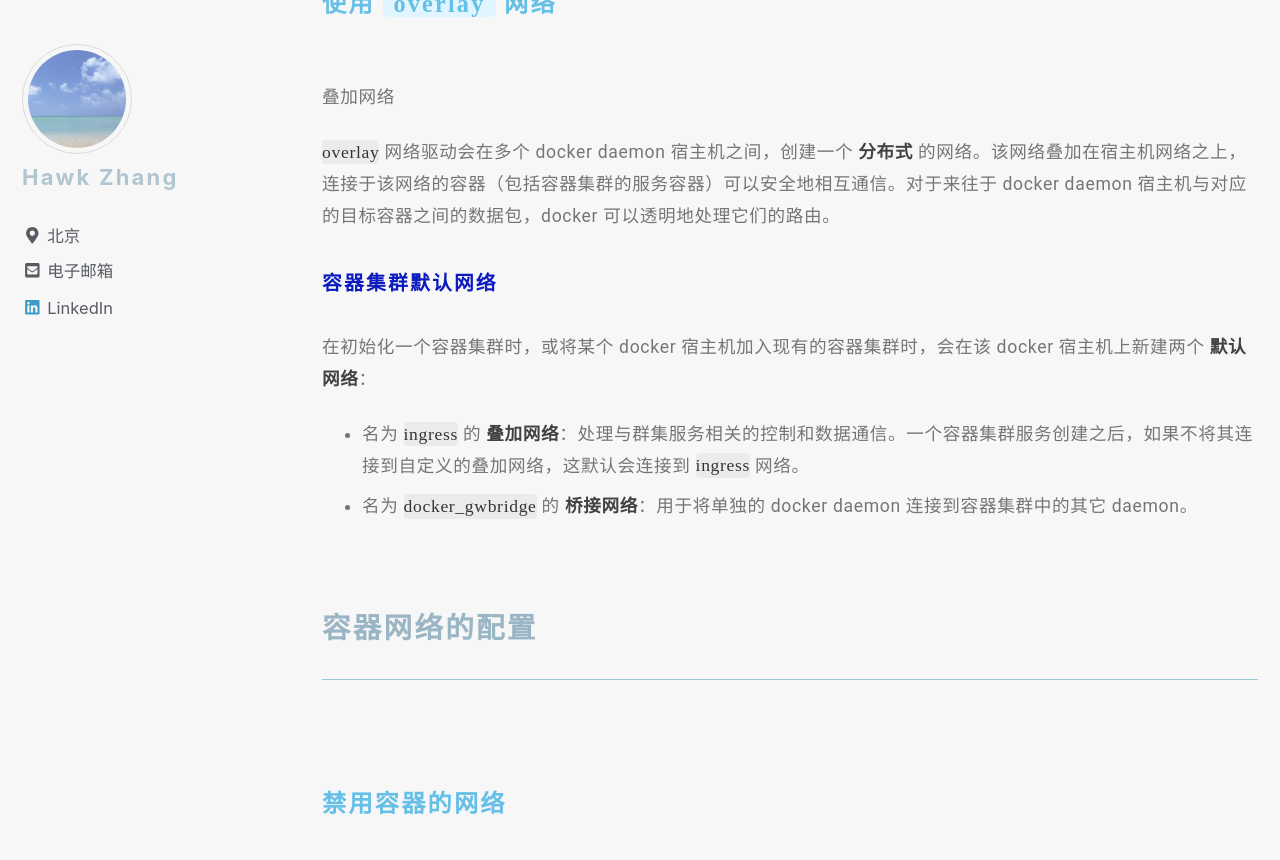
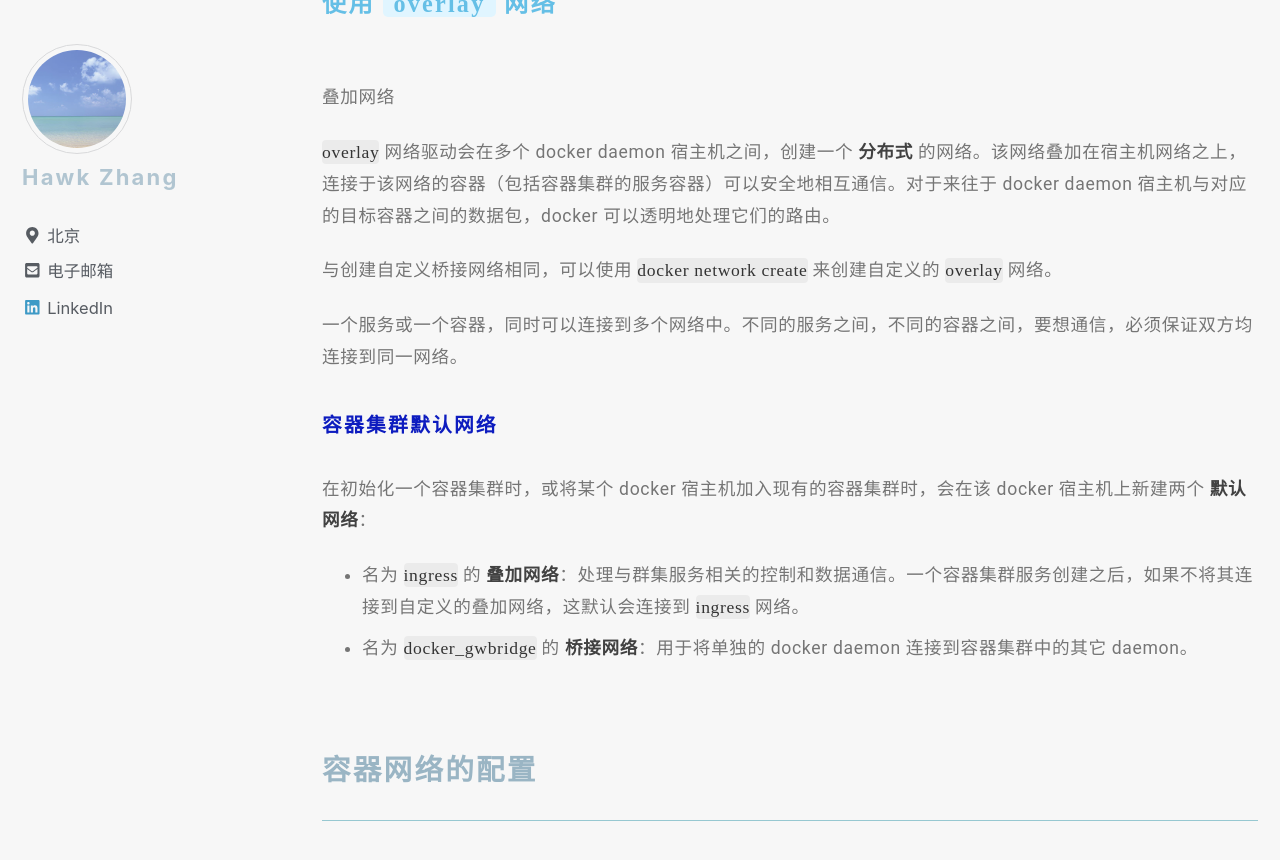
Before and after one commit to narru888/linotes_note, a Jekyll site: the page built from _posts/docker/2018-02-01-docker.basic.md, in a window 1280 px wide and 900 px high, scrolled down 29500 px. Shown: the top 860 px of the window. Built offline with Jekyll 4.4.1, drawn with Linux system fonts in a browser that asks for light colours; nearby versions of some CDN libraries; a script that is not in the unit is left out.

Commit message:
update on 2018-10-03 21:30:01 CST

```diff
--- a/_posts/docker/2018-02-01-docker.basic.md
+++ b/_posts/docker/2018-02-01-docker.basic.md
@@ -971,6 +971,10 @@ $ sudo iptables -P FORWARD ACCEPT
 
 `overlay` 网络驱动会在多个 docker daemon 宿主机之间，创建一个 **分布式** 的网络。该网络叠加在宿主机网络之上，连接于该网络的容器（包括容器集群的服务容器）可以安全地相互通信。对于来往于 docker daemon 宿主机与对应的目标容器之间的数据包，docker 可以透明地处理它们的路由。
 
+与创建自定义桥接网络相同，可以使用 `docker network create` 来创建自定义的 `overlay` 网络。
+
+一个服务或一个容器，同时可以连接到多个网络中。不同的服务之间，不同的容器之间，要想通信，必须保证双方均连接到同一网络。
+
 
 ##### 容器集群默认网络
 
@@ -978,6 +982,10 @@ $ sudo iptables -P FORWARD ACCEPT
 
 * 名为 `ingress` 的 **叠加网络**：处理与群集服务相关的控制和数据通信。一个容器集群服务创建之后，如果不将其连接到自定义的叠加网络，这默认会连接到 `ingress` 网络。
 * 名为 `docker_gwbridge` 的 **桥接网络**：用于将单独的 docker daemon 连接到容器集群中的其它 daemon。
+
+
+
+
 
 
 
```
